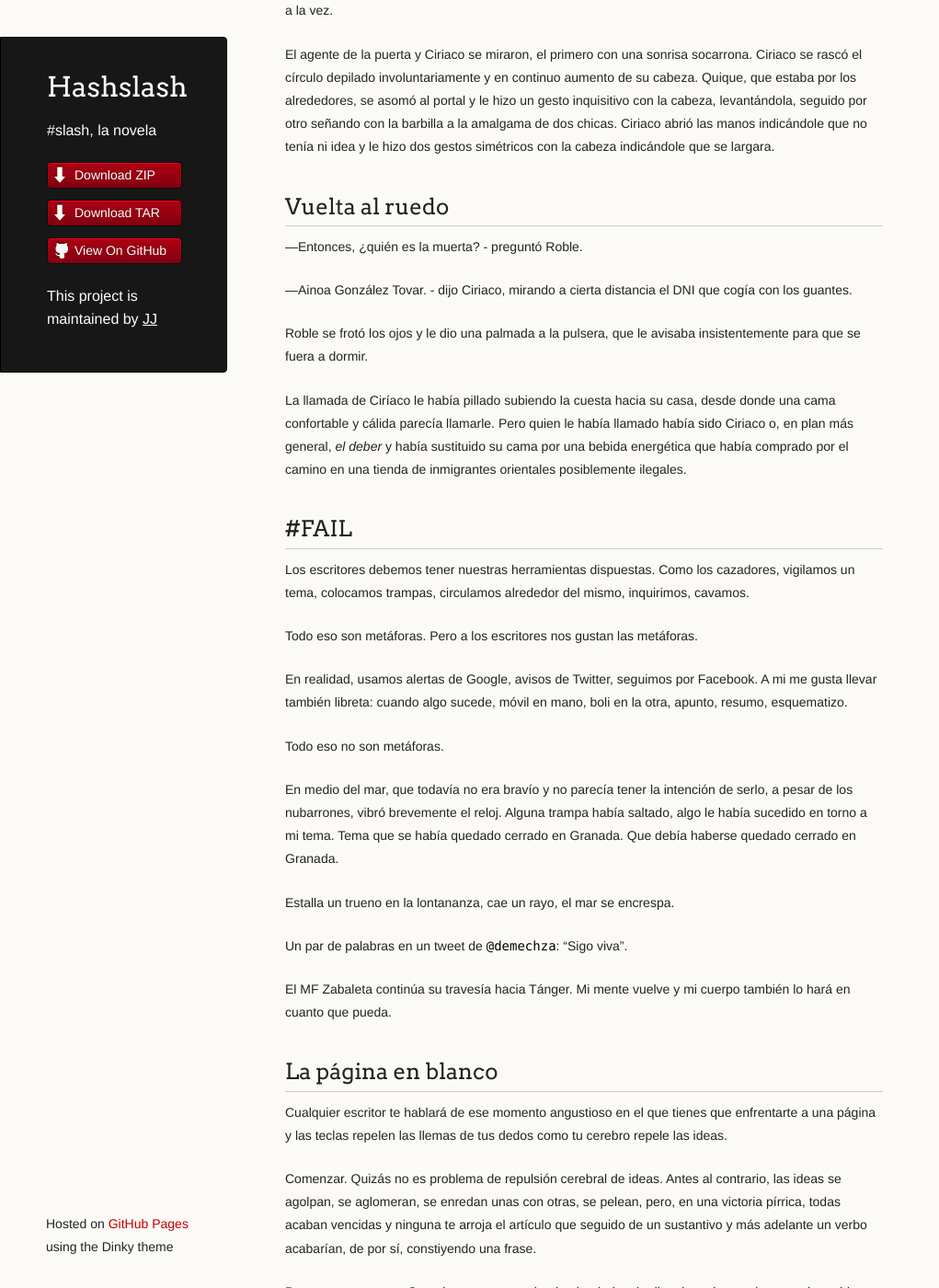
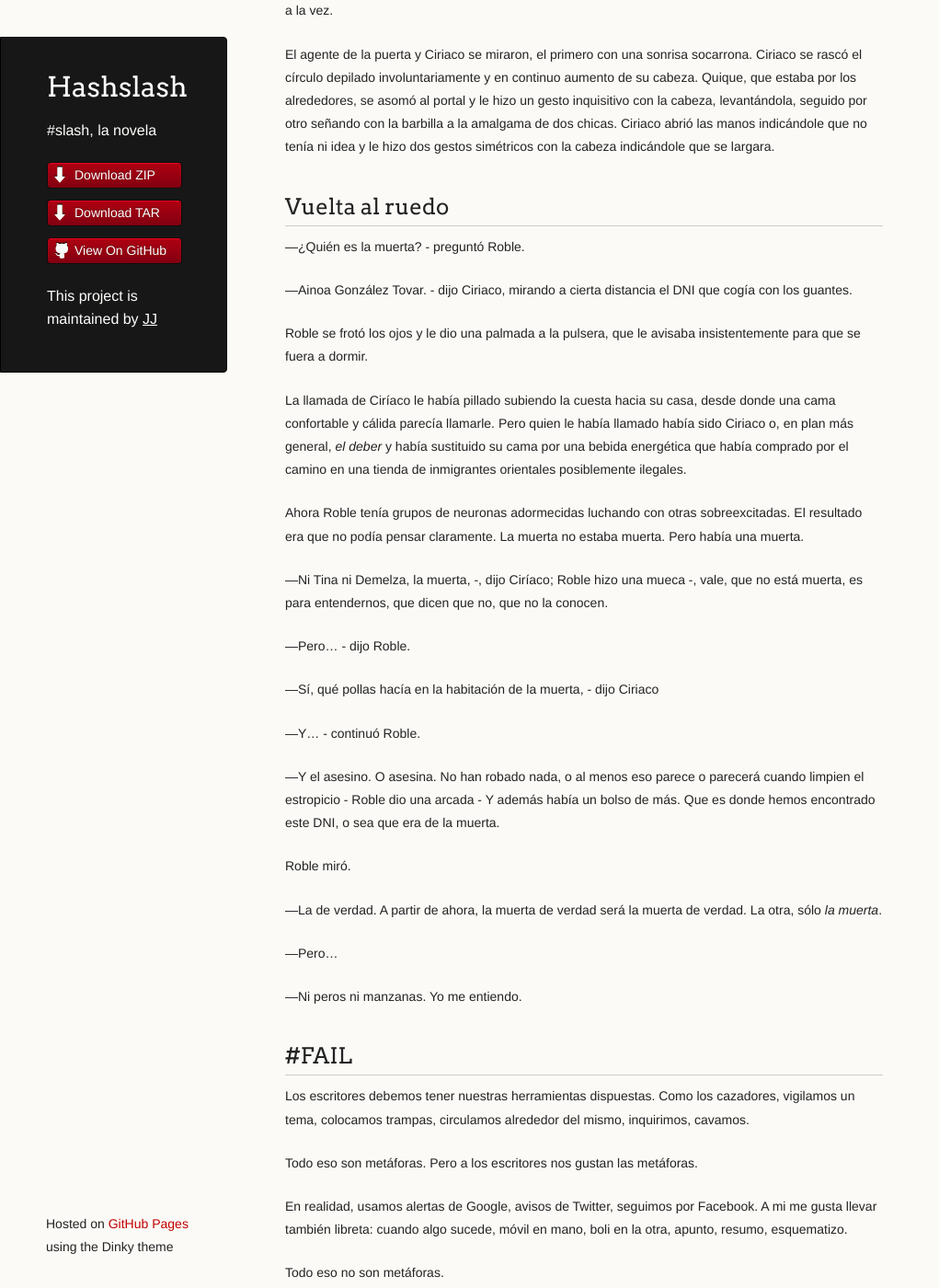
Before and after one commit to JJ/HashSlash, a Jekyll site: the page built from texto/HashSlash.md, in a window 1280 px wide and 1400 px high, scrolled down 17049 px. Shown: the whole window at 92% size, without its empty margins (0-1021 px from the left). Built offline with Jekyll 4.4.1, drawn with Linux system fonts in a browser that asks for light colours; some of the changed text lies outside the part shown.

Commit message:
Sync texto/HashSlash.md from master to gh-pages

```diff
--- a/texto/HashSlash.md
+++ b/texto/HashSlash.md
@@ -903,7 +903,7 @@ la cabeza indicándole que se largara.
 
 ##Vuelta al ruedo
 
-—Entonces, ¿quién es la muerta? - preguntó Roble.
+—¿Quién es la muerta? - preguntó Roble.
 
 —Ainoa González Tovar. - dijo Ciriaco, mirando a cierta distancia el
 DNI que cogía con los guantes.
@@ -917,6 +917,34 @@ quien le había llamado había sido Ciriaco o, en plan más general, *el
 deber* y había sustituido su cama por una bebida energética que había
 comprado por el camino en una tienda de inmigrantes orientales
 posiblemente ilegales.
+
+Ahora Roble tenía grupos de neuronas adormecidas luchando con otras
+sobreexcitadas. El resultado era que no podía pensar claramente. La
+muerta no estaba muerta. Pero había una muerta.
+
+—Ni Tina ni Demelza, la muerta, -, dijo Ciríaco; Roble hizo una
+mueca -, vale, que no está muerta, es para entendernos, que dicen que
+no, que no la conocen.
+
+—Pero... - dijo Roble.
+
+—Sí, qué pollas hacía en la habitación de la muerta, - dijo Ciriaco
+
+—Y... - continuó Roble.
+
+—Y el asesino. O asesina. No han robado nada, o al menos eso parece o
+parecerá cuando limpien el estropicio - Roble dio una arcada - Y
+además había un bolso de más. Que es donde hemos encontrado este DNI,
+o sea que era de la muerta.
+
+Roble miró.
+
+—La de verdad. A partir de ahora, la muerta de verdad será la muerta
+de verdad. La otra, sólo *la muerta*.
+
+—Pero...
+
+—Ni peros ni manzanas. Yo me entiendo.
 
 <h2>#FAIL</h2>
 
@@ -982,3 +1010,9 @@ veces.
 
 Escribe, conocerás mundo. No lo dijo nadie, pero podía haberlo dicho
 Paul Theroux.
+
+
+## Agradecimientos
+
+A [Marcos Taracido](http://twitter.com/marcostaracido) por su buen
+humor y haber descubierto un error que a mi se me había pasado.
```
